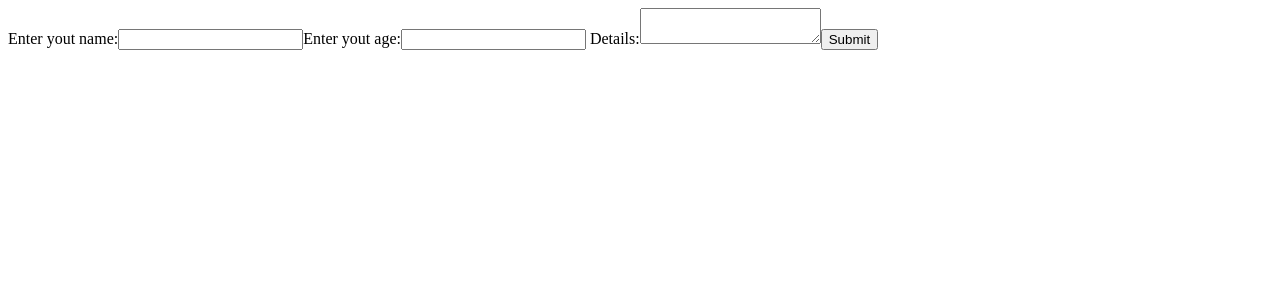
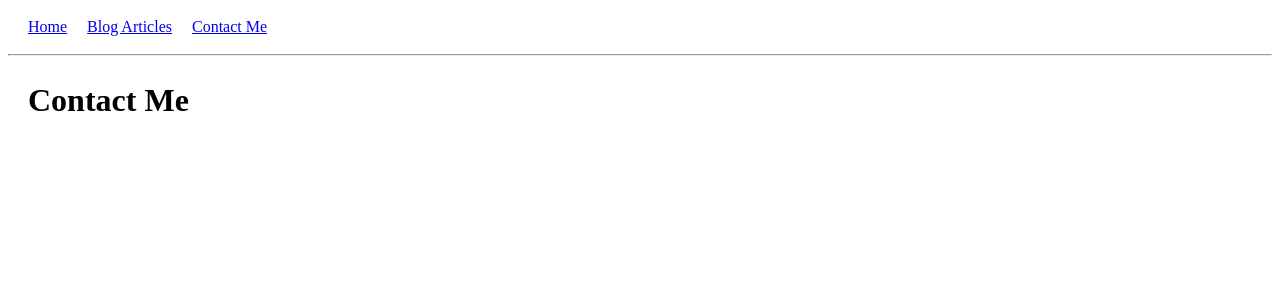
Before and after one commit to shiningflash/react-demos, a JavaScript app: page /contact in a window 1280 px wide. Shown: the top 300 px of the page. Built offline with nearby package versions, Linux system fonts and the light colour scheme.

Commit message:
added memos

```diff
--- a/package.json
+++ b/package.json
@@ -34,5 +34,8 @@
       "last 1 firefox version",
       "last 1 safari version"
     ]
+  },
+  "devDependencies": {
+    "react-router-dom": "^5.3.0"
   }
 }
--- a/src/index.js
+++ b/src/index.js
@@ -3,7 +3,8 @@ import reactDom from 'react-dom';
 // import Notification from './demo/Notification';
 // import Garage from './demo/Garage';
 // import Form from './demo/Form';
-import Form1 from './demo/Form1';
+// import Form1 from './demo/Form1';
+import Nav from './pages/Nav';
 
 
 // const result = () => {
@@ -15,4 +16,4 @@ import Form1 from './demo/Form1';
 //     return <h1> {x} {(x > 10 ? "Greater than 10": "Less then 10")}</h1>
 // }
 
-reactDom.render(<Form1/>, document.getElementById('root'));
+reactDom.render(<Nav/>, document.getElementById('root'));
--- /dev/null
+++ b/src/pages/Blogs.js
@@ -0,0 +1,5 @@
+const Blogs = () => {
+    return <h1 style={{padding:"5px 20px"}}>Blog Articles</h1>
+}
+
+export default Blogs;
--- /dev/null
+++ b/src/pages/Contact.js
@@ -0,0 +1,5 @@
+const Contact = () => {
+    return <h1 style={{padding:"5px 20px"}}>Contact Me</h1>
+}
+
+export default Contact;
--- /dev/null
+++ b/src/pages/Home.js
@@ -0,0 +1,5 @@
+const Home = () => {
+    return <h1 style={{padding:"5px 20px"}}>Home</h1>
+}
+
+export default Home;
--- /dev/null
+++ b/src/pages/Nav.js
@@ -0,0 +1,33 @@
+import { BrowserRouter as Router, Link, Route, Switch } from "react-router-dom";
+import Blogs from "./Blogs";
+import Contact from "./Contact";
+import Home from "./Home";
+
+
+function Nav() {
+    return (
+        <Router>
+            <div style={{padding:"10px"}}>
+                <Link style={{padding:"10px"}} to="/">Home</Link>
+                <Link style={{padding:"10px"}} to="/blogs">Blog Articles</Link>
+                <Link style={{padding:"10px"}} to="/contact">Contact Me</Link>
+            </div>
+
+            <hr/>
+
+            <Switch>
+                <Route exact path="/">
+                    <Home/>
+                </Route>
+                <Route path="/blogs">
+                    <Blogs/>
+                </Route>
+                <Route path="/contact">
+                    <Contact/>
+                </Route>
+            </Switch>
+        </Router>
+    );
+}
+
+export default Nav;
```
Also changed, not shown: src/demo/Todos.js (added), 2 other files (tests, documents, lock files or other folders).
